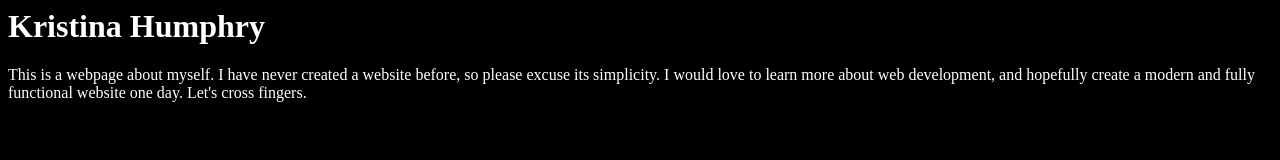
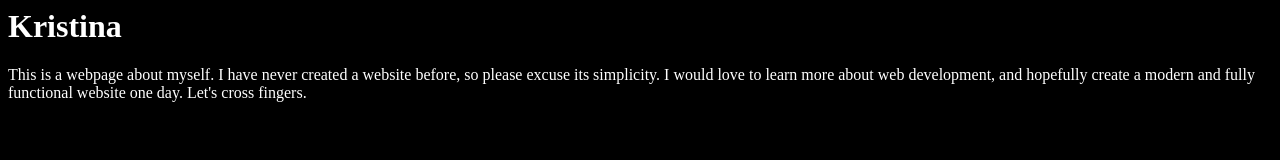
Before and after one commit to KristinaED/mytestwebsite, a plain HTML site: page index.html in a window 1280 px wide. Drawn offline with Linux system fonts and the light colour scheme.

Commit message:
deleted last name

```diff
--- a/base.css
+++ b/base.css
@@ -1,3 +1,3 @@
 body {background-color: black;
       color:white;
-     }
+}
--- a/index.html
+++ b/index.html
@@ -4,7 +4,7 @@
 	<link rel="stylesheet" href="base.css">
 </head>
 <body>
-	<h1> Kristina Humphry </h1>
+	<h1> Kristina </h1>
 	<p> This is a webpage about myself. I have never created a website before, so please excuse its simplicity. I would love to learn more about web development, and hopefully create a modern and fully functional website one day. Let's cross fingers.</p>
 </body>
 </html>
```
